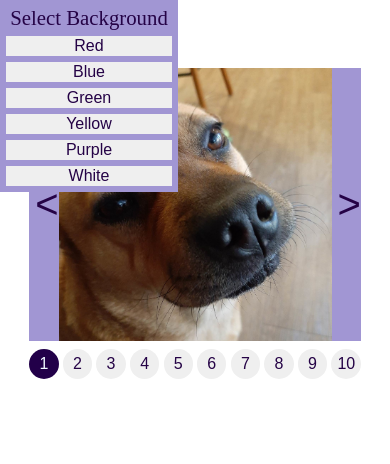
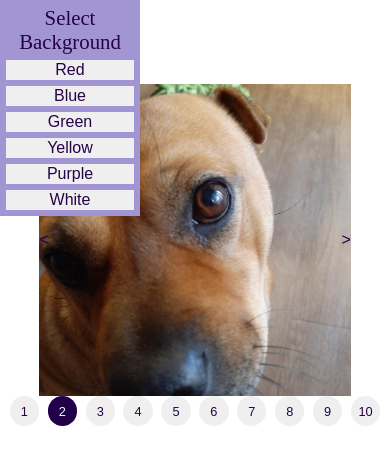
Before and after one commit to dwcarey/dropdownAndImageSlider, a website built with webpack: page dist/index.html in a window 390 px wide. Built offline with nearby package versions, Linux system fonts and the light colour scheme.

Commit message:
removed fugly buttons (transparent) and added ability to jump to start or end when clicking next/back button when at the end/start of the list

```diff
--- a/src/sliderButtons.js
+++ b/src/sliderButtons.js
@@ -1,4 +1,14 @@
+let autoScroll;
+
+function autoScrollActivate() {
+  if (autoScroll) {
+    clearTimeout(autoScroll);
+  }
+  autoScroll = setTimeout(nextButtonFunction, 5000);
+}
+
 function showImage(currentImageIndex, newImageIndex) {
+
   const oldImageID = `sliderImage-${currentImageIndex}`;
   const oldImage = document.getElementById(oldImageID);
   oldImage.classList.remove('visible');
@@ -13,6 +23,7 @@ function showImage(currentImageIndex, newImageIndex) {
   const newTextID = `navNumber-${newImageIndex}`;
   const newText = document.getElementById(newTextID);
   newText.classList.add('selectedNav');
+  autoScrollActivate();
 }
 
 function backButtonFunction() {
@@ -23,7 +34,7 @@ function backButtonFunction() {
     const newImageIndex = (+oldImageIndex - 1);
     showImage(oldImageIndex, newImageIndex);
   } else {
-    // do nothing
+    showImage(oldImageIndex, 9);
   }
 }
 
@@ -35,7 +46,7 @@ function nextButtonFunction() {
     const newImageIndex = (+oldImageIndex + 1);
     showImage(oldImageIndex, newImageIndex);
   } else {
-    // do nothing
+    showImage(oldImageIndex, 0);
   }
 }
 
--- a/src/style.css
+++ b/src/style.css
@@ -1,17 +1,17 @@
 #backgroundRed {
-    background-color: rgb(141, 5, 5);
+    background-color: rgb(102, 0, 0);
 }
 #backgroundBlue {
-    background-color: rgb(34, 12, 156);
+    background-color: rgb(21, 0, 141);
 }
 #backgroundGreen {
-    background-color: rgb(2, 94, 2);
+    background-color: rgb(0, 54, 0);
 }
 #backgroundYellow {
-    background-color: rgb(194, 191, 3);
+    background-color: rgb(80, 78, 0);
 }
 #backgroundPurple {
-    background-color: rgb(91, 5, 141);
+    background-color: rgb(51, 0, 80);
 }
 #backgroundWhite {
     background-color: rgb(255, 255, 255);
@@ -100,16 +100,20 @@ body {
 #backButton {
     height: 70vh;
     border: 0;
-    background-color: rgb(161, 150, 211);
     font-size: 2.5rem;
     color: rgb(37, 3, 70);
+    position: relative;
+    left: 5vw;
+    background-color: rgb(255, 255, 255, 0);
 }
 #nextButton {
     height: 70vh;
     border: 0;
-    background-color: rgb(161, 150, 211);
     font-size: 2.5rem;
     color: rgb(37, 3, 70);
+    position: relative;
+    right: 5vw;
+    background-color: rgb(255, 255, 255, 0);
 }
 .navNumberButton {
   height: 5vh;
@@ -132,7 +136,7 @@ body {
     display: block;
 }
 
-.selectedNav {
+#navNumbersContainer>.selectedNav {
     background-color: rgb(34, 0, 73);
     color: aliceblue;
 }
@@ -142,27 +146,38 @@ body {
         margin: 0;
     }
     #imageSliderContainer {
-        height: 70vw;
-        width: 70vw;
+        height: 80vw;
+        width: 80vw;
         align-self: flex-start;
+    }
+    #mainDropdown {
+        width: 128px;
     }
 
     #imageSliderContainerHolder {
         height: 82vw;
-        width: 85vw;
+        width: 95vw;
         grid-template-columns: 7.5vw 1fr 7.5vw;
+        margin-top: 10vh;
+        align-self: center;
     }
 
     #backButton {
-        height: 70vw;
+        height: 80vw;
+        text-align: center;
+        font-size: 1rem;
     }
     #nextButton {
-        height: 70vw;
+        height: 80vw;
+        text-align: center;
+        font-size: 1rem;
     }
     .navNumberButton {
       height: 7.5vw;
       width: 7.5vw;
       border-radius: 3rem;
       border: 0;
+      font-size: 0.8rem;
+      text-align: center;
     }
 }
```
Also changed, not shown: dist/main.js.
